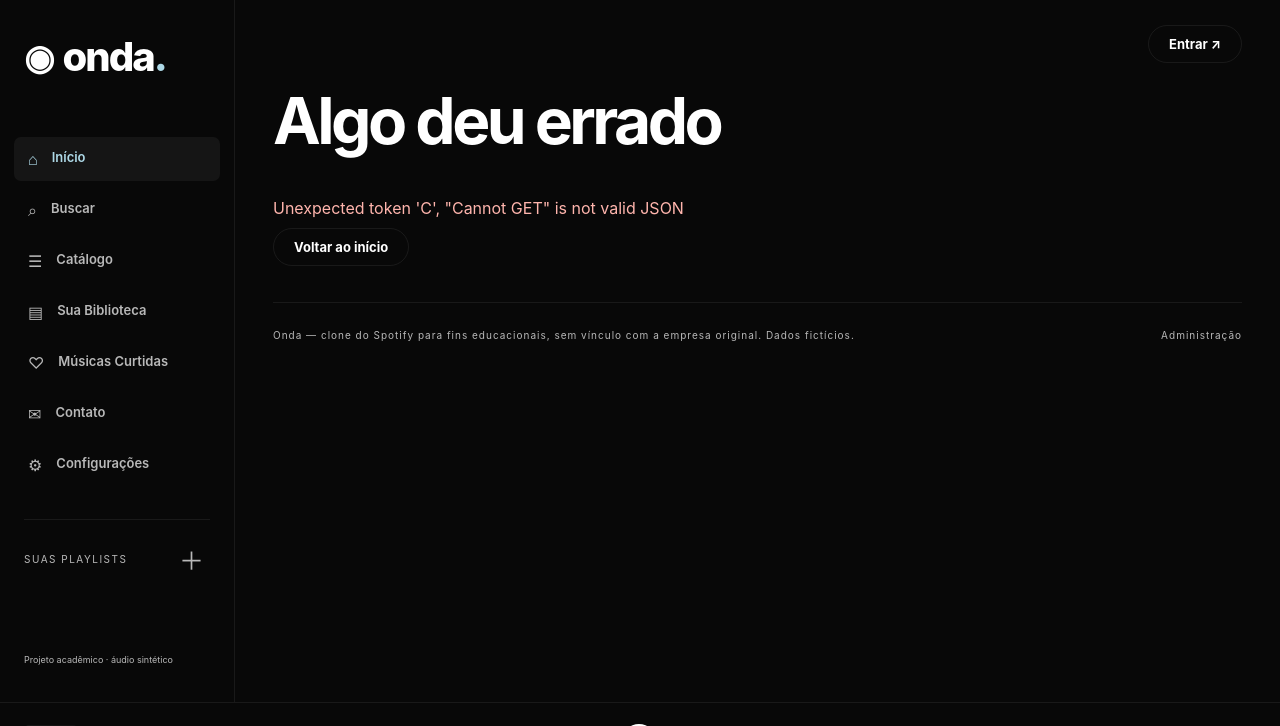
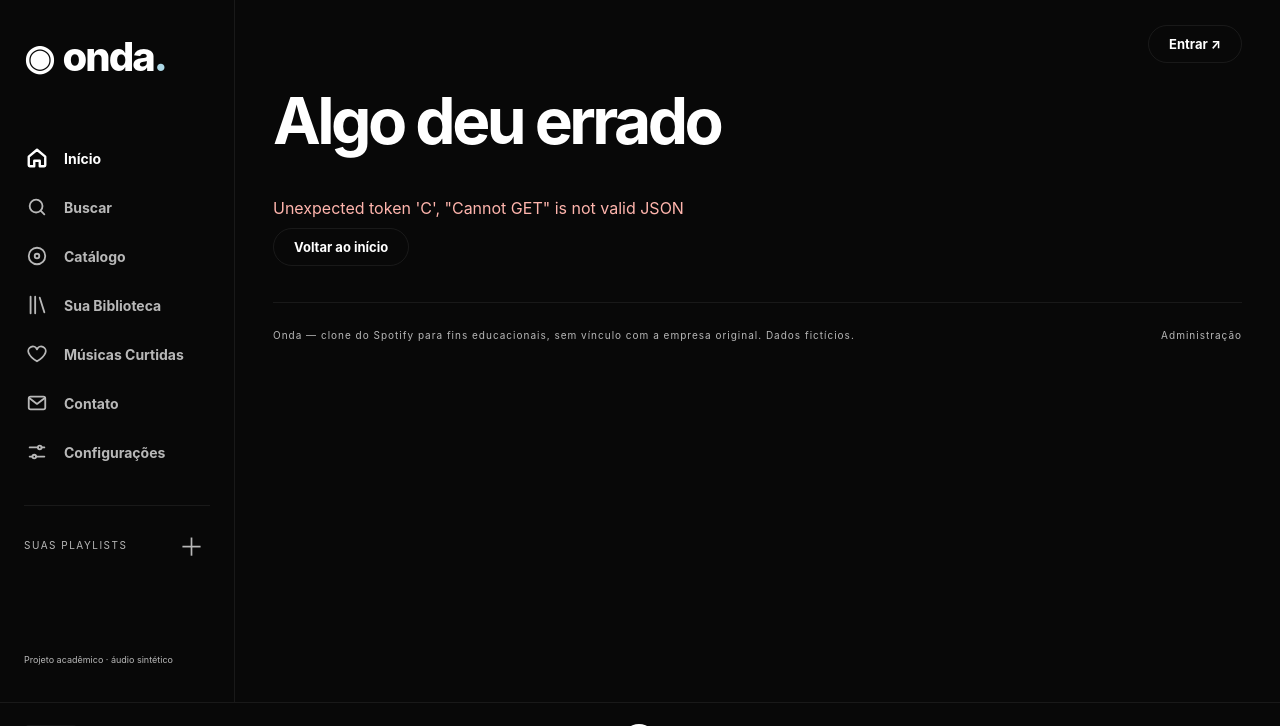
Before and after one commit to Vicente-PIlonetto/DWI-Onda-music, a PHP site: page / in a window 1280 px wide. Shown: the top 726 px of the page. Run offline with PHP 8.4, Linux system fonts and the light colour scheme.

Commit message:
fix: ícones do menu lateral alinhados (SVG no lugar de caracteres)

```diff
--- a/frontend/css/layout.css
+++ b/frontend/css/layout.css
@@ -29,20 +29,30 @@
   margin: 22px -10px 32px;
 }
 .sidebar nav > a {
-  padding: 12px 14px;
-  border-radius: 7px;
+  padding: 10px 12px;
+  border-radius: 6px;
   color: var(--muted);
   display: flex;
-  gap: 14px;
-  font-size: 16px;
+  align-items: center;
+  gap: 16px;
+}
+.sidebar nav > a:hover {
+  color: var(--text);
 }
 .sidebar nav > a.active {
-  background: var(--panel);
-  color: var(--accent);
+  color: var(--text);
+}
+.sidebar nav > a.active .nav-icon {
+  stroke-width: 2.6;
+}
+.nav-icon {
+  width: 22px;
+  height: 22px;
+  flex: none;
 }
 .sidebar nav span {
-  font-size: 13px;
-  font-weight: 600;
+  font-size: 14px;
+  font-weight: 700;
 }
 .sidebar-heading {
   font-size: 10px;
@@ -310,9 +320,9 @@
     padding: 8px;
     text-align: center;
     justify-items: center;
-    font-size: 17px;
     min-width: 65px;
   }
+  .sidebar nav .nav-icon { width: 20px; height: 20px; }
   .sidebar nav span {
     font-size: 9px;
   }
--- a/frontend/index.html
+++ b/frontend/index.html
@@ -19,13 +19,13 @@
         >◉ <span>onda<span class="brand-dot">.</span></span></a
       >
       <nav aria-label="Principal">
-        <a href="#/">⌂ <span>Início</span></a
-        ><a href="#/search">⌕ <span>Buscar</span></a
-        ><a href="#/catalog">☰ <span>Catálogo</span></a
-        ><a href="#/library">▤ <span>Sua Biblioteca</span></a
-        ><a href="#/likes">♡ <span>Músicas Curtidas</span></a
-        ><a href="#/contact">✉ <span>Contato</span></a
-        ><a href="#/settings">⚙ <span>Configurações</span></a>
+        <a href="#/"><svg class="nav-icon" viewBox="0 0 24 24" stroke="currentColor" stroke-width="2" stroke-linecap="round" stroke-linejoin="round" fill="none" aria-hidden="true"><path d="M3 10.5 12 3l9 7.5V20a1 1 0 0 1-1 1h-5v-6H9v6H4a1 1 0 0 1-1-1z"/></svg><span>Início</span></a
+        ><a href="#/search"><svg class="nav-icon" viewBox="0 0 24 24" stroke="currentColor" stroke-width="2" stroke-linecap="round" stroke-linejoin="round" fill="none" aria-hidden="true"><circle cx="11" cy="11" r="7"/><path d="m20 20-4-4"/></svg><span>Buscar</span></a
+        ><a href="#/catalog"><svg class="nav-icon" viewBox="0 0 24 24" stroke="currentColor" stroke-width="2" stroke-linecap="round" stroke-linejoin="round" fill="none" aria-hidden="true"><circle cx="12" cy="12" r="9"/><circle cx="12" cy="12" r="2.5"/></svg><span>Catálogo</span></a
+        ><a href="#/library"><svg class="nav-icon" viewBox="0 0 24 24" stroke="currentColor" stroke-width="2" stroke-linecap="round" stroke-linejoin="round" fill="none" aria-hidden="true"><path d="M5 3v18M10 3v18M15 4l5 16"/></svg><span>Sua Biblioteca</span></a
+        ><a href="#/likes"><svg class="nav-icon" viewBox="0 0 24 24" stroke="currentColor" stroke-width="2" stroke-linecap="round" stroke-linejoin="round" fill="none" aria-hidden="true"><path d="M12 20s-7.5-4.6-9.2-9.4A4.9 4.9 0 0 1 12 7a4.9 4.9 0 0 1 9.2 3.6C19.5 15.4 12 20 12 20z"/></svg><span>Músicas Curtidas</span></a
+        ><a href="#/contact"><svg class="nav-icon" viewBox="0 0 24 24" stroke="currentColor" stroke-width="2" stroke-linecap="round" stroke-linejoin="round" fill="none" aria-hidden="true"><rect x="3" y="5" width="18" height="14" rx="2"/><path d="m3.5 6.5 8.5 6.5 8.5-6.5"/></svg><span>Contato</span></a
+        ><a href="#/settings"><svg class="nav-icon" viewBox="0 0 24 24" stroke="currentColor" stroke-width="2" stroke-linecap="round" stroke-linejoin="round" fill="none" aria-hidden="true"><path d="M4 7h9M17 7h3M4 17h3M11 17h9"/><circle cx="15" cy="7" r="2"/><circle cx="9" cy="17" r="2"/></svg><span>Configurações</span></a>
       </nav>
       <div class="sidebar-heading">
         SUAS PLAYLISTS
```
